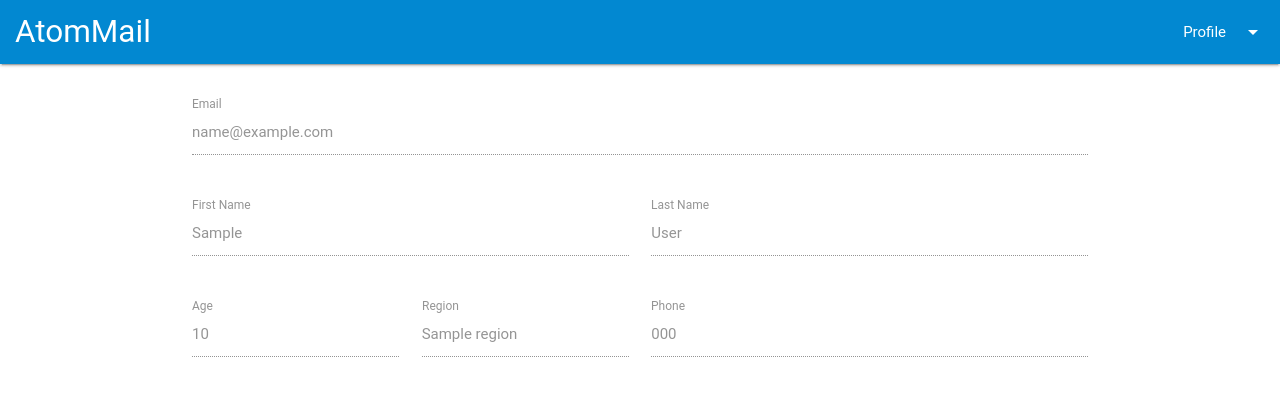
After one commit to gudvinr/django-tasks-py, a Python web app: template amsite/templates/profile.html in a window 1280 px wide. The commit adds this page. Shown: the top 396 px of the page. Run offline with Jinja, Linux system fonts and the light colour scheme; the template is opened without the code that fills it: most values are stand-ins (such as "Sample title", 1, 10 or a date in 2020); some libraries are stand-ins or nearby versions; some web fonts are replaced.

Commit message:
[+] profile view

```diff
--- a/amsite/templates/_template.html
+++ b/amsite/templates/_template.html
@@ -21,7 +21,7 @@
 
 <body>
     <ul id="dropdown_profile" class="dropdown-content">
-        <li><a href="#!" class="light-blue-text text-darken-2">View</a></li>
+        <li><a href="{{ url('profile') }}" class="light-blue-text text-darken-2">View</a></li>
         <li class="divider"></li>
         <li><a href="{{ url('logout') }}" class="light-blue-text text-darken-2">Log out</a></li>
     </ul>
--- /dev/null
+++ b/amsite/templates/profile.html
@@ -0,0 +1,65 @@
+{% extends "_template.html" %}
+{% block title %} Profile {% endblock %}
+
+{% block content %}
+    <div class="row">
+        <form action="{{ url('profile', args=[id]) }}" method="POST" class="col s12">
+            {{ csrf_input }}
+            <div class="row">
+                <div class="input-field col s12">
+                    <input id="email" name="email" type="email" disabled value="{{ email }}">
+                    <label for="email">Email</label>
+                </div>
+            </div>
+            <div id="auth-name" class="col s12">
+                <div class="row">
+                    <div class="input-field col s6">
+                        <input id="first_name" name="first_name" type="text" class="validate"
+                            value="{{ first_name }}"
+                            {% if not self_profile %}disabled{% endif %}>
+                        <label for="first_name">First Name</label>
+                    </div>
+                    <div class="input-field col s6">
+                        <input id="last_name" name="last_name" type="text" class="validate"
+                            value="{{ last_name }}"
+                            {% if not self_profile %}disabled{% endif %}>
+                        <label for="last_name">Last Name</label>
+                    </div>
+                </div>
+                <div class="row">
+                    <div class="input-field col s3">
+                        <input id="age" name="age" type="number" class="validate" min="12" max="228"
+                            value="{{ age }}"
+                            {% if not self_profile %}disabled{% endif %}>
+                        <label for="age">Age</label>
+                    </div>
+                    <div class="input-field col s3">
+                        <input id="region" name="region" type="text" class="validate"
+                            value="{{ region }}"
+                            {% if not self_profile %}disabled{% endif %}>
+                        <label for="region">Region</label>
+                    </div>
+                    <div class="input-field col s6">
+                        <input id="phone" name="phone" type="text" class="validate"
+                            value="{{ phone }}"
+                            {% if not self_profile %}disabled{% endif %}>
+                        <label for="phone">Phone</label>
+                    </div>
+                </div>
+            </div>
+            {% if self_profile %}
+            <div class="row">
+                <div class="input-field col s12">
+                    <input id="password" name="password" type="password" class="validate" required>
+                    <label for="password">Password</label>
+                </div>
+                <div class="input-field col s12">
+                    <input id="password_confirm" name="password_confirm" type="password" class="validate" required>
+                    <label for="password_confirm">Confirm password</label>
+                </div>
+            </div>
+            <button id="submit_btn" class="btn waves-effect waves-light deep-orange accent-2 right disabled" type="submit">Edit</button>
+            {% endif %}
+        </form>
+    </div>
+{% endblock %}
--- a/amsite/urls.py
+++ b/amsite/urls.py
@@ -29,6 +29,8 @@ urlpatterns = [
 
     url(r'^roadmaps/(?i)(?P<roadmap>{0})/tasks/(?P<id>{0})$'.format(UUID_PAT), views.TaskView.as_view(), name='task'),
 
+    url(r'^profile/(?i)(?P<id>{})/?'.format(UUID_PAT), views.ProfileView.as_view(), name='profile'),
+    url(r'^profile/?', views.ProfileView.as_view(), name='profile'),
     url(r'^auth/?', views.LoginView.as_view(), name='auth'),
     url(r'^logout/?', views.logout_view, name='logout'),
 
--- a/amsite/views/__init__.py
+++ b/amsite/views/__init__.py
@@ -5,3 +5,4 @@ from .roadmap import RoadmapView, RoadmapStatView
 from .task import TaskView
 from .index import IndexView
 from .auth import LoginView, logout_view
+from .profile import ProfileView
--- a/amsite/views/auth.py
+++ b/amsite/views/auth.py
@@ -51,4 +51,4 @@ class LoginView(View):
 @login_required
 def logout_view(request):
     logout(request)
-    return redirect('/')
+    return redirect('/', permanent=False)
```
Also changed, not shown: amsite/views/profile.py (added, +40 -0 lines).
